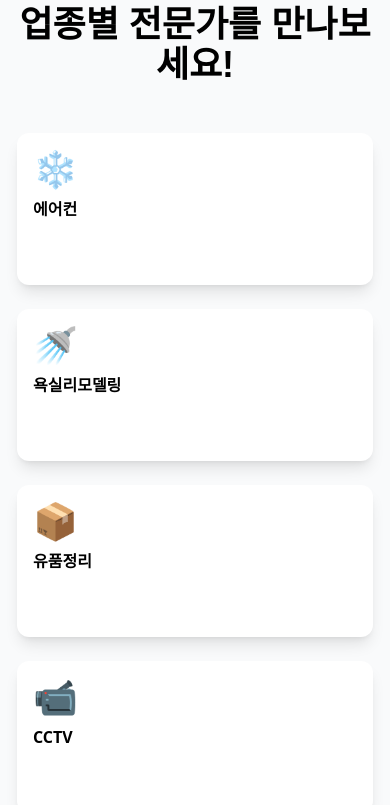
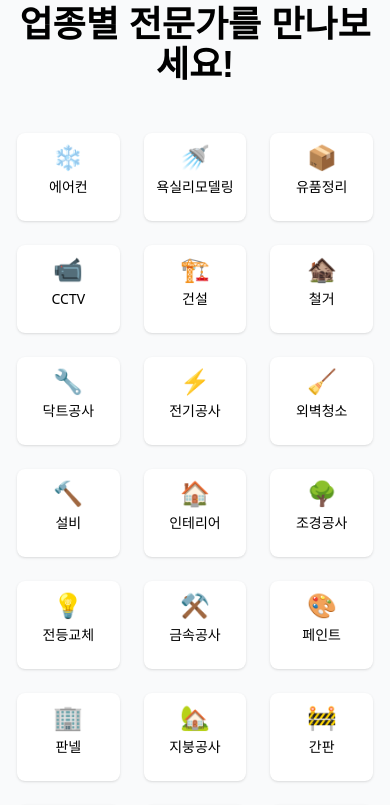
Before and after one commit to stelaive/5proapp, a Next.js app: page /marketplace in a window 390 px wide. Shown: the part 920-1725 px from the top of the page. Built offline with nearby package versions, Linux system fonts and the light colour scheme; a web font is replaced by a local one.

Commit message:
모바일 페이지에 크기 수정
1.모바일 페이지 3열 6행 으로 그리드 행렬 정리함.

2. 크기를 줄인후 가운데 정렬함.

```diff
--- a/src/app/marketplace/page.tsx
+++ b/src/app/marketplace/page.tsx
@@ -103,17 +103,16 @@ export default function Marketplace() {
           <h2 className="text-4xl font-bold text-center mb-12 font-jalnan">
             업종별 전문가를 만나보세요!
           </h2>
-          <div className="grid grid-cols-1 sm:grid-cols-2 md:grid-cols-3 gap-4 max-w-5xl mx-auto">
+          <div className="grid grid-cols-3 gap-2 max-w-3xl mx-auto">
             {industries.map((industry, index) => (
               <div
                 key={index}
-                className="bg-white rounded-xl p-4 shadow-lg hover:shadow-xl transition-all cursor-pointer group"
+                className="bg-white rounded-lg p-2 shadow hover:shadow-md transition-all cursor-pointer group text-center"
               >
-                <div className="text-4xl mb-2">{industry.icon}</div>
-                <h3 className="font-bold mb-2">{industry.name}</h3>
-                <div className="text-sm text-gray-600 opacity-0 group-hover:opacity-100 transition-opacity">
-                  게시글 {industry.posts.toLocaleString()}<br />
-                  오늘 새 글 {industry.todayPosts}
+                <div className="text-2xl mb-1">{industry.icon}</div>
+                <h3 className="text-sm font-medium truncate">{industry.name}</h3>
+                <div className="text-xs text-gray-600 opacity-0 group-hover:opacity-100 transition-opacity">
+                  {industry.posts.toLocaleString()}개
                 </div>
               </div>
             ))}
```
